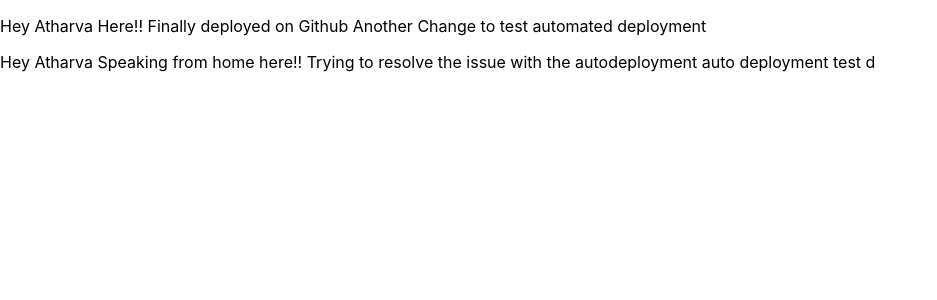
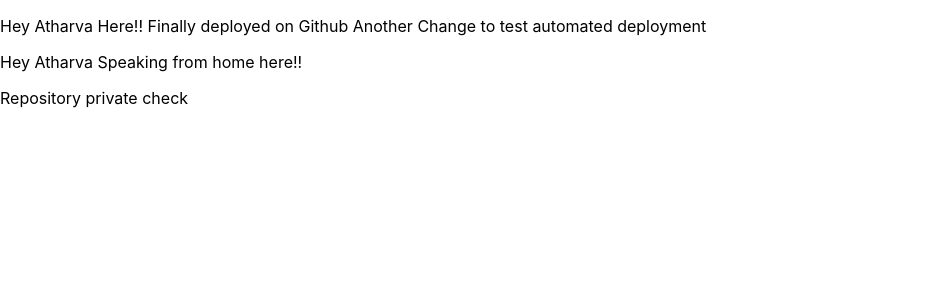
Before and after one commit to atharva-sardar02/atharvasardarportfolio, a React (Create React App) app: page / in a window 1280 px wide. Shown: the top 300 px of the page, without its empty margins (0-937 px from the left). Built offline with nearby package versions, Linux system fonts and the light colour scheme.

Commit message:
Repository Private Check

```diff
--- a/src/componenets/Home.tsx
+++ b/src/componenets/Home.tsx
@@ -6,8 +6,9 @@
         <div>
             <p>
                 Hey Atharva Speaking from home here!!
-                Trying to resolve the issue with the autodeployment
-                auto deployment test d
+            </p>
+            <p>
+                Repository private check
             </p>
         </div>
     )
```
